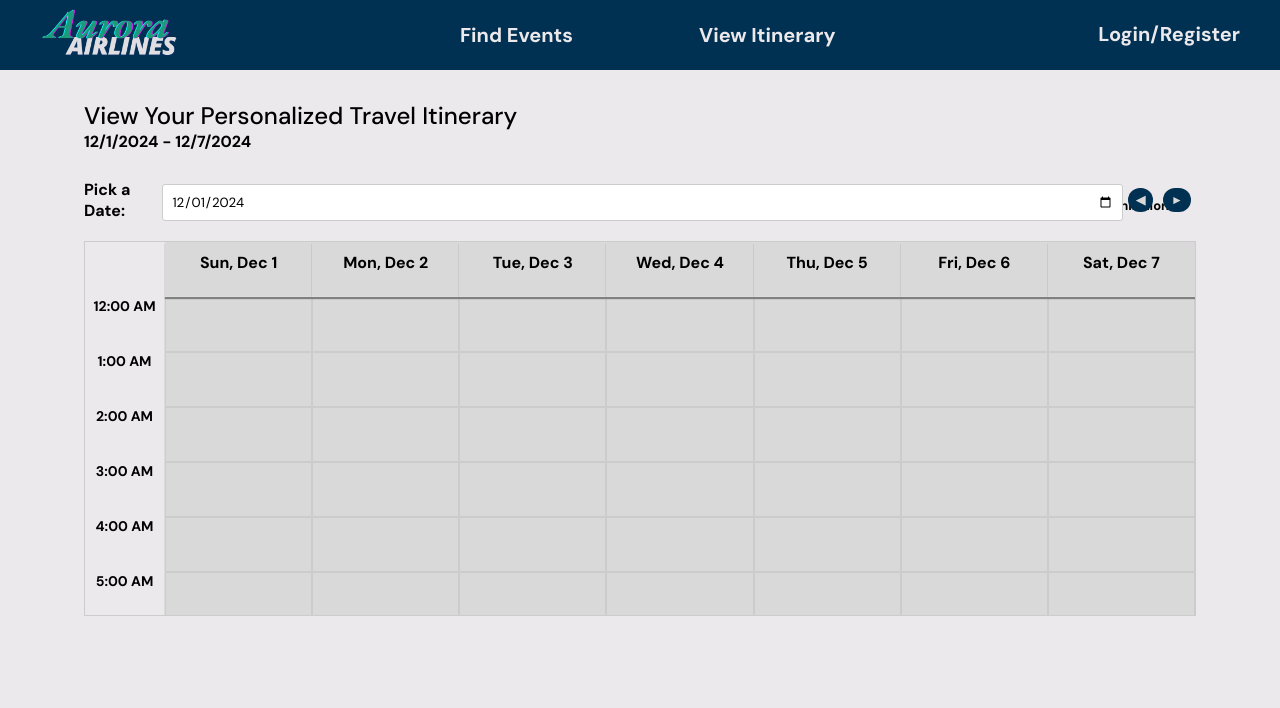
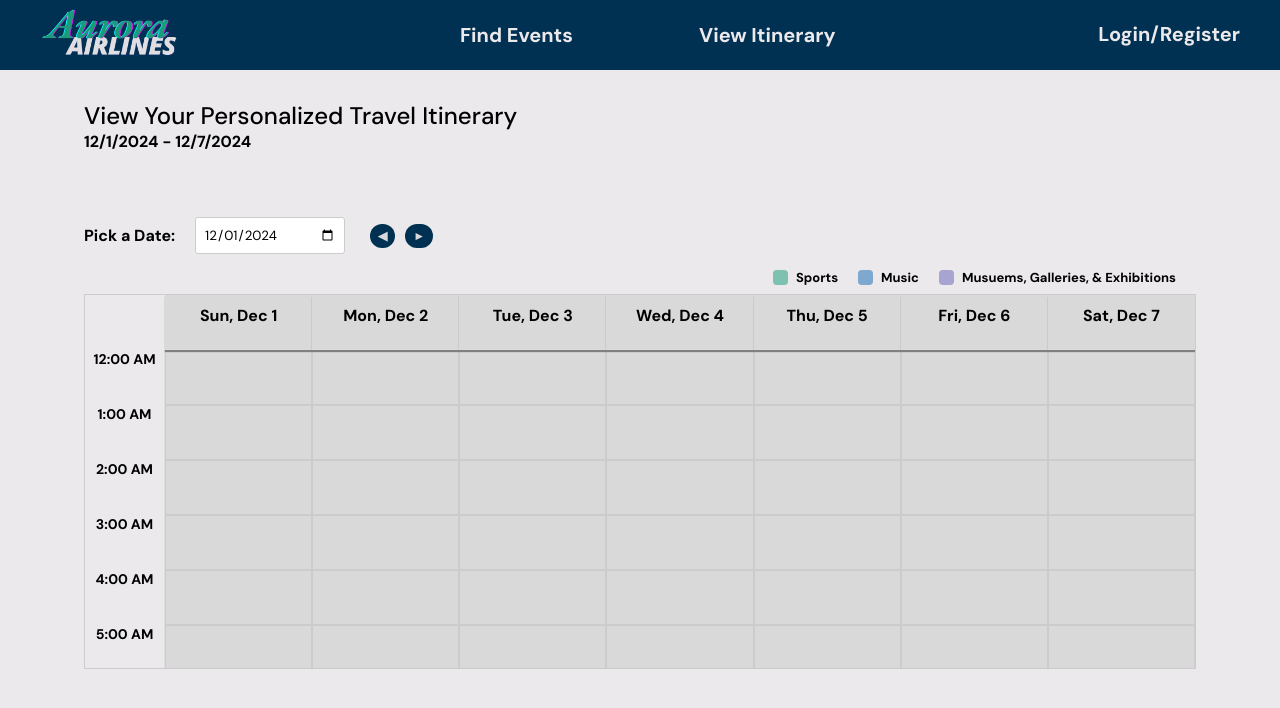
Before and after one commit to charlielang02/aurora-itinerary-app, a React (Vite) app: page /view-itinerary in a window 1280 px wide. Shown: the top 708 px of the page. Built offline with nearby package versions, Linux system fonts and the light colour scheme.

Commit message:
enhance itinerary styling with date picker adjustments and legend positioning

```diff
--- a/src/pages/ViewItinerary.css
+++ b/src/pages/ViewItinerary.css
@@ -27,6 +27,11 @@ body {
 
   .date-picker button {
     margin: 0 5px;
+  }
+
+  .date-picker input {
+    width: 150px;
+    margin: 20px;
   }
 
   .scrollButton {
@@ -160,9 +165,9 @@ body {
     justify-content: flex-end;
     align-items: center;
     gap: 20px;
-    margin-top: -35px;
     margin-right: 20px;
-
+    order: 1;
+    margin-top: -400px;
   }
 
   .legend-item {
@@ -221,6 +226,11 @@ body {
   .legend-item {
     font-size: 13px; /* Adjust legend text size */
   }
+
+  .itinerary-legend {
+    order: 1;
+    margin-top: -400px;
+  }
 }
 
 /* Media Query for Tablets (768px to 1024px) */
@@ -251,6 +261,11 @@ body {
 
   .legend-item {
     font-size: 12px; /* Smaller legend text */
+  }
+
+    .itinerary-legend {
+    order: 1;
+    margin-top: -400px;
   }
 }
 
@@ -295,4 +310,9 @@ body {
   .legend-item {
     font-size: 10px; /* Smaller legend text */
   }
+
+  .itinerary-legend {
+    order: 1;
+    margin-top: -400px;
+  }
 }
```
